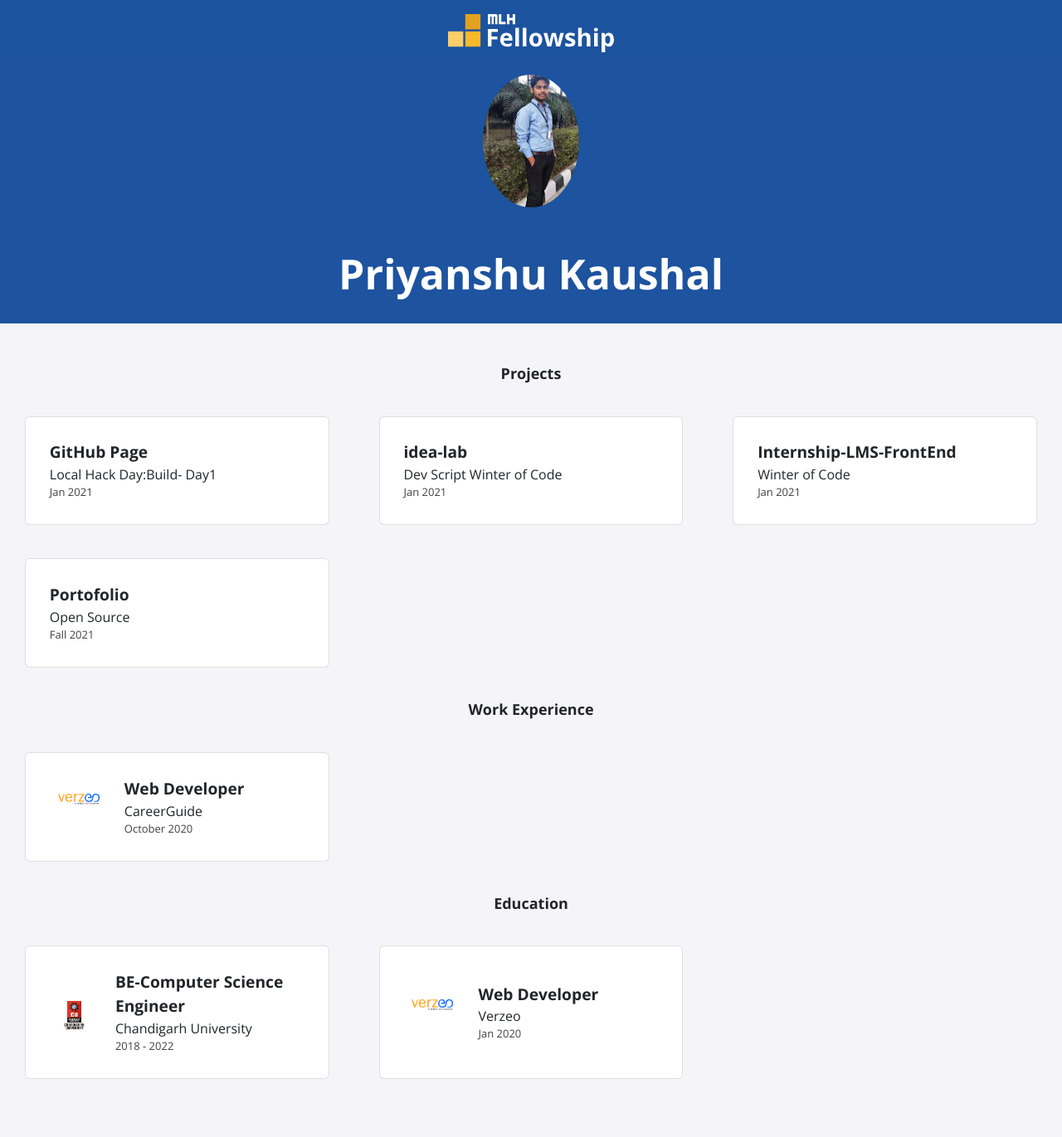
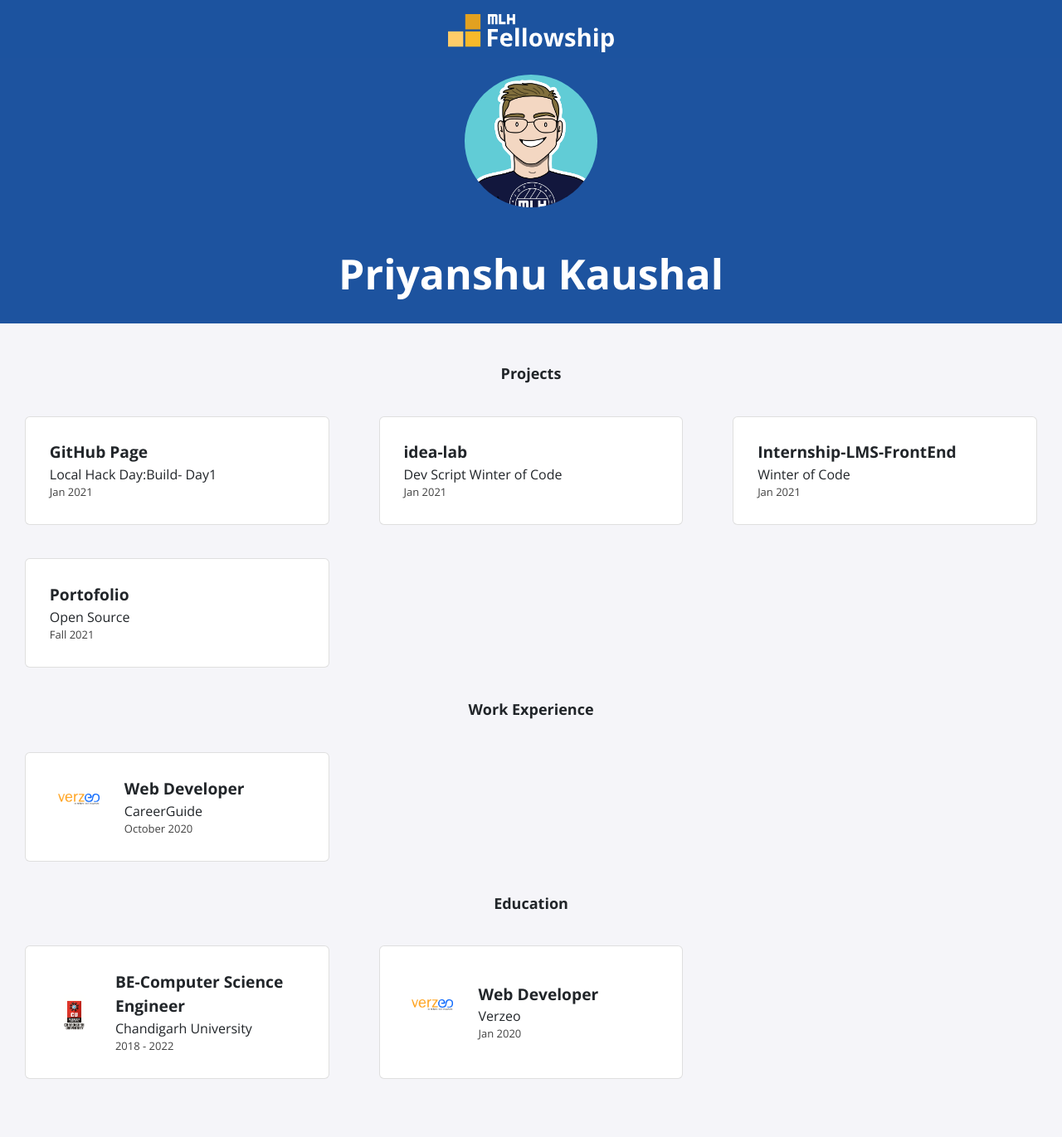
Before and after one commit to Priyanshu-official/priyanshu-official.github.io, a Jekyll site: the page built from index.html, in a window 1280 px wide. Shown: the whole page at 83% size. Built offline with Jekyll 4.4.1, drawn with Linux system fonts in a browser that asks for light colours; nearby versions of some CDN libraries.

Commit message:
Update profile.html

```diff
--- a/_includes/profile.html
+++ b/_includes/profile.html
@@ -1,6 +1,6 @@
 <div class="profile">
     <div class="profile-picture">
-        <img src="./assets/img/Self.jpg">
+        <img src="./assets/img/logo.jpg">
     </div>
     <h1>{{ site.title }}</h1>
 </div>
```
